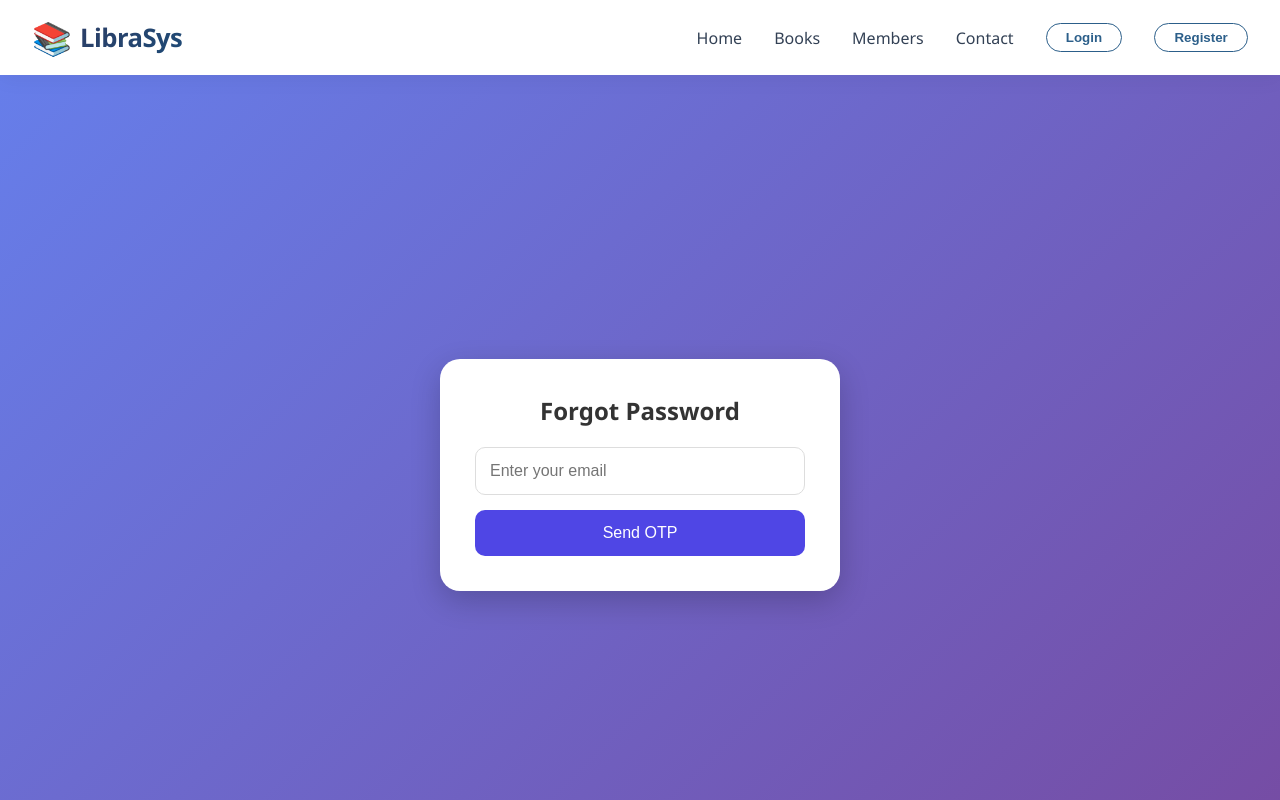
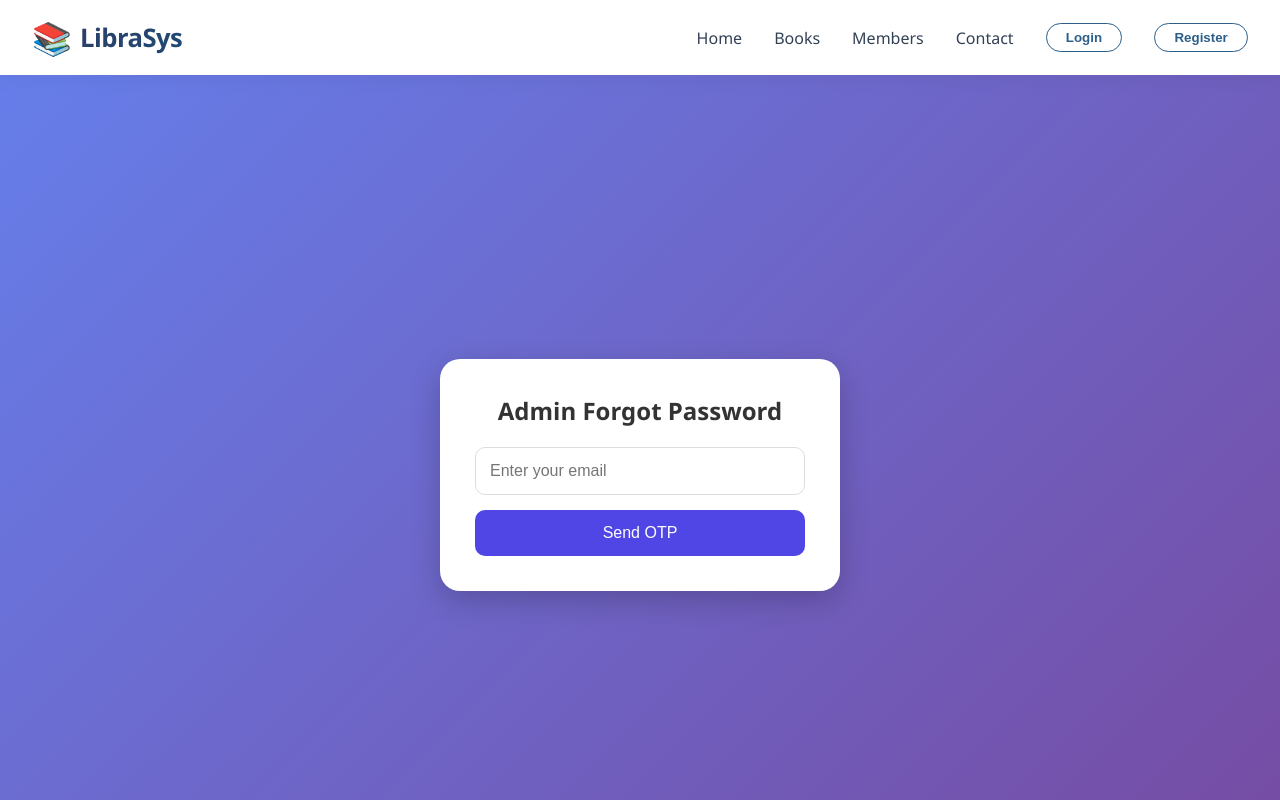
Before and after one commit to shivam9682/SampleSts, a React (Vite) app: page /admin-forgot-password in a window 1280 px wide. Shown: the top 800 px of the page. Built offline with nearby package versions, Linux system fonts and the light colour scheme.

Commit message:
Update AdminForgotPassword.jsx

```diff
--- a/src/Loginform/AdminForgotPassword.jsx
+++ b/src/Loginform/AdminForgotPassword.jsx
@@ -96,7 +96,7 @@ function AdminForgotPassword() {
   return (
     <div className="forgot-container">
       <div className="forgot-card">
-        <h2>Forgot Password</h2>
+        <h2>Admin Forgot Password</h2>
 
         {message && <p className="message">{message}</p>}
 
```
